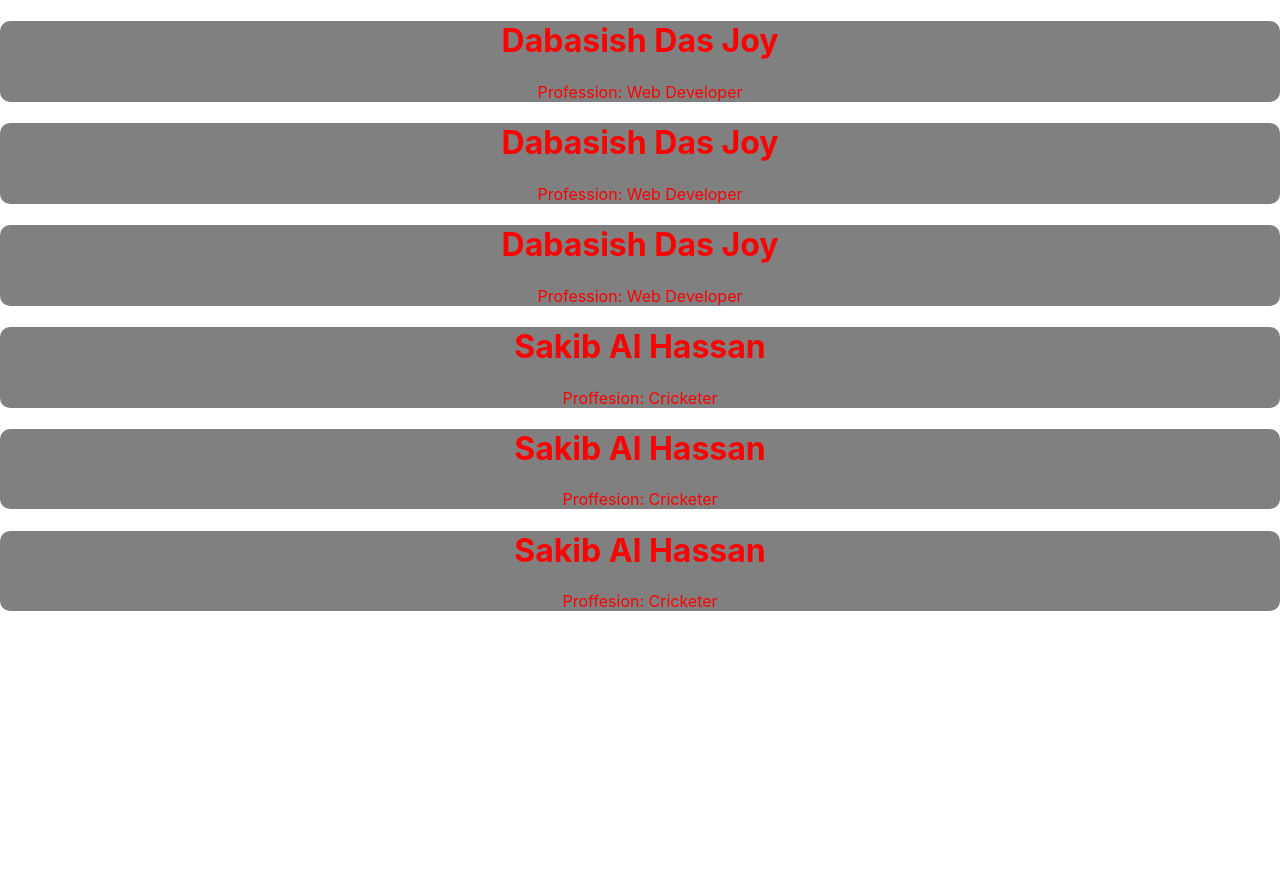
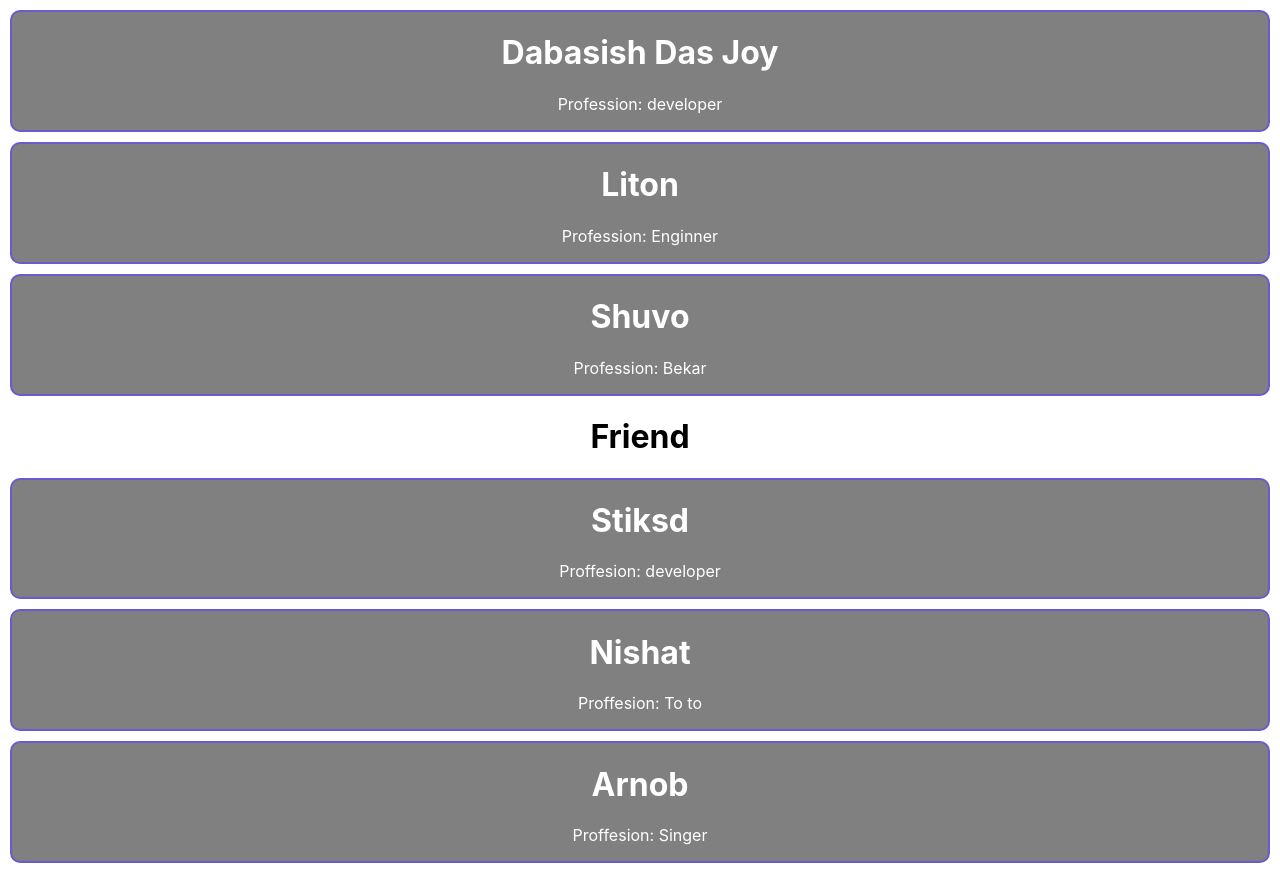
Before and after one commit to DabasishDasJoy/reactjs-core-concepts, a React (Create React App) app: page / in a window 1280 px wide. Before the commit the page ends 800 px from the top, so only its background shows below. Built offline with nearby package versions, Linux system fonts and the light colour scheme.

Commit message:
creating componenets dynamically using props

```diff
--- a/src/App.js
+++ b/src/App.js
@@ -2,9 +2,11 @@ import './App.css';
 
 // Another ways of styling by declaring an object and define styles in the object.
 const styled ={
-  color: 'red',
+  color: 'white',
   backgroundColor: 'gray',
-  borderRadius: '10px'
+  borderRadius: '10px',
+  border: '2px solid slateblue',
+  margin: '10px'
 }
 // function App() {
 //   return (
@@ -41,12 +43,18 @@ function App() {
   return (
     <div className="App">
       {/* create a custom componet and add here  */}
-      <Person></Person>
-      <Person></Person>
-      <Person></Person>
-      <Friend></Friend>
-      <Friend></Friend>
-      <Friend></Friend>
+      {/* create component similar in look different in data  */}
+      {/* For making different in data we need to send attibute as props dynamically */}
+
+      {/* HTML attribute → converted into object by react → send those attributes as properties of an object → props → receives that object  */}
+      <Person name='Dabasish Das Joy' profession="developer"></Person>
+      <Person name='Liton' profession="Enginner"></Person>
+      <Person name='Shuvo' profession="Bekar"></Person>
+
+      <h1>Friend</h1>
+      <Friend name='Stiksd' profession="developer"></Friend>
+      <Friend name='Nishat' profession="To to"></Friend>
+      <Friend name='Arnob' profession="Singer"></Friend>
     </div>
   );
 }
@@ -54,25 +62,27 @@ function App() {
 // creating custom component->similar in look different in data
 // Start name with capital letter */
 // Adjacent JSX elements must be wrapped in an enclosing tag. either<></> or a <div></div>
-function Person() {
+function Person(props) {
+  console.log("🚀 ~ file: App.js ~ line 65 ~ Person ~ props", props)
   // return <h1>Dabasish Das Joy </h1>
   // <p>Profession: Student</p>
 
   // wrapping the code to use JSX
   return(
     <div style={styled}>
-      <h1>Dabasish Das Joy</h1>
-      <p>Profession: Web Developer</p>
+      <h1>{props.name}</h1>
+      <p>Profession: {props.profession}</p>
     </div>
   );
 }
 
 
-function Friend(){
+function Friend(props){
+  console.log("🚀 ~ file: App.js ~ line 79 ~ Friend ~ props", props)
   return(
     <div style={styled}>
-      <h1>Sakib Al Hassan</h1>
-      <p>Proffesion: Cricketer</p>
+      <h1>{props.name}</h1>
+      <p>Proffesion: {props.profession}</p>
     </div>
   );
 }
```
